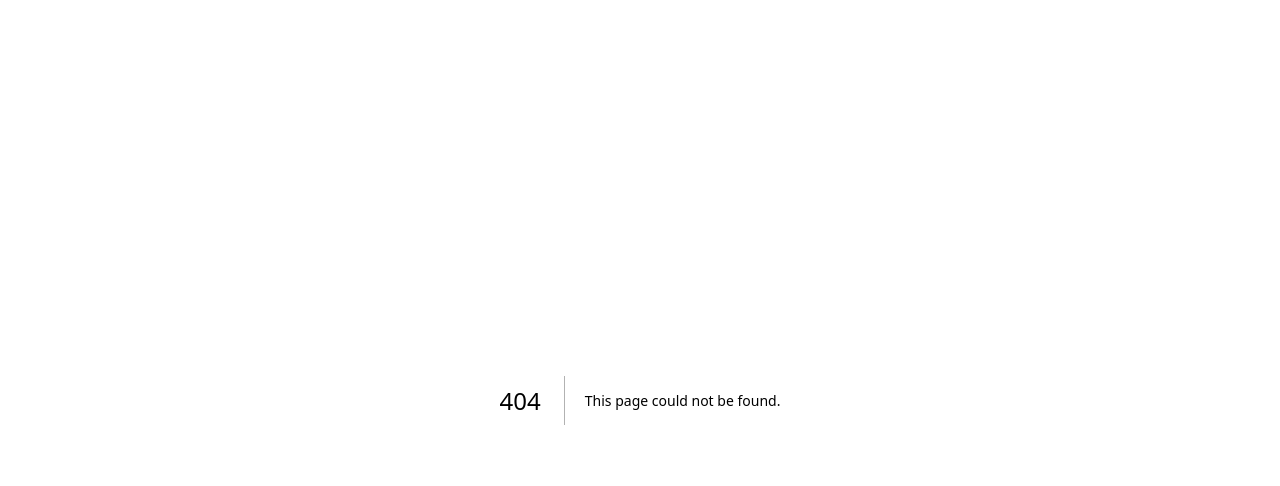
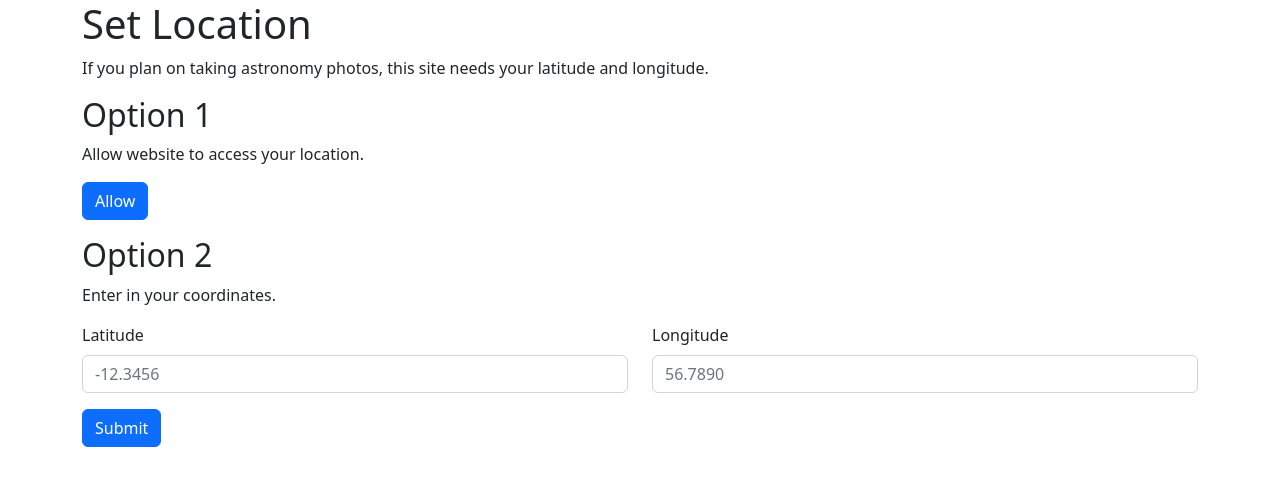
Before and after one commit to DwarfTelescopeUsers/DwarfApp_js, a Next.js app: page /set-location in a window 1280 px wide. Before the commit this address had no page. Shown: the top 486 px of the page. Built offline with nearby package versions, Linux system fonts and the light colour scheme.

Commit message:
add page to get user's coordinates

```diff
--- /dev/null
+++ b/src/lib/geolocation.ts
@@ -0,0 +1,32 @@
+const geoOptions = {
+  enableHighAccuracy: true,
+  timeout: 5000,
+  maximumAge: 0,
+};
+
+function successHandler(
+  position: GeolocationPosition,
+  callback: (coords: GeolocationCoordinates) => void
+): void {
+  const coords = position.coords;
+  localStorage.setItem("latitude", coords.latitude.toString());
+  localStorage.setItem("longitude", coords.longitude.toString());
+
+  callback(coords);
+}
+
+function errorHandler(err: any): void {
+  console.warn(`ERROR(${err.code}): ${err.message}`);
+}
+
+export function getCoordinates(
+  callback: (coords: GeolocationCoordinates) => void
+) {
+  navigator.geolocation.getCurrentPosition(
+    (position) => {
+      successHandler(position, callback);
+    },
+    errorHandler,
+    geoOptions
+  );
+}
--- /dev/null
+++ b/src/pages/set-location.tsx
@@ -0,0 +1,94 @@
+"use client";
+import { useEffect, useState } from "react";
+import Head from "next/head";
+import type { FormEvent } from "react";
+
+import { getCoordinates } from "@/lib/geolocation";
+
+export default function SetLocation() {
+  const [latitude, setLatitude] = useState<number | null>(null);
+  const [longitude, setLongitude] = useState<number | null>(null);
+
+  function browserCoordinates() {
+    getCoordinates((coords) => {
+      setLatitude(coords.latitude);
+      setLongitude(coords.longitude);
+    });
+  }
+
+  function userCoordinates(e: FormEvent<HTMLFormElement>) {
+    e.preventDefault();
+    const formData = new FormData(e.currentTarget);
+    const formLatitude = formData.get("latitude") ?? 0;
+    setLatitude(formLatitude as number);
+    const formLongitude = formData.get("longitude") ?? 0;
+    setLongitude(formLongitude as number);
+  }
+
+  function renderCoordinates() {
+    if (latitude && longitude) {
+      return (
+        <p>
+          Latitude: {latitude}, Longitude: {longitude}
+        </p>
+      );
+    }
+  }
+
+  return (
+    <>
+      <Head>
+        <title>Set Location</title>
+      </Head>
+      <main className="container">
+        <h1>Set Location</h1>
+        <p>
+          If you plan on taking astronomy photos, this site needs your latitude
+          and longitude.
+        </p>
+        {renderCoordinates()}
+
+        <h2>Option 1</h2>
+        <p>Allow website to access your location.</p>
+        <button className="btn btn-primary" onClick={browserCoordinates}>
+          Allow
+        </button>
+        <h2 className="mt-3">Option 2</h2>
+        <p>Enter in your coordinates.</p>
+        <form onSubmit={userCoordinates}>
+          <div className="row mb-3">
+            <div className="col">
+              <label htmlFor="latitude" className="form-label">
+                Latitude
+              </label>
+              <input
+                pattern="^-?\d*(\.\d+)?$"
+                className="form-control"
+                id="latitude"
+                name="latitude"
+                placeholder="-12.3456"
+              />
+            </div>
+
+            <div className="col">
+              <label htmlFor="longitude" className="form-label">
+                Longitude
+              </label>
+              <input
+                pattern="^-?\d*(\.\d+)?$"
+                className="form-control"
+                id="longitude"
+                name="longitude"
+                placeholder="56.7890"
+              />
+            </div>
+          </div>
+
+          <button type="submit" className="btn btn-primary">
+            Submit
+          </button>
+        </form>
+      </main>
+    </>
+  );
+}
```
